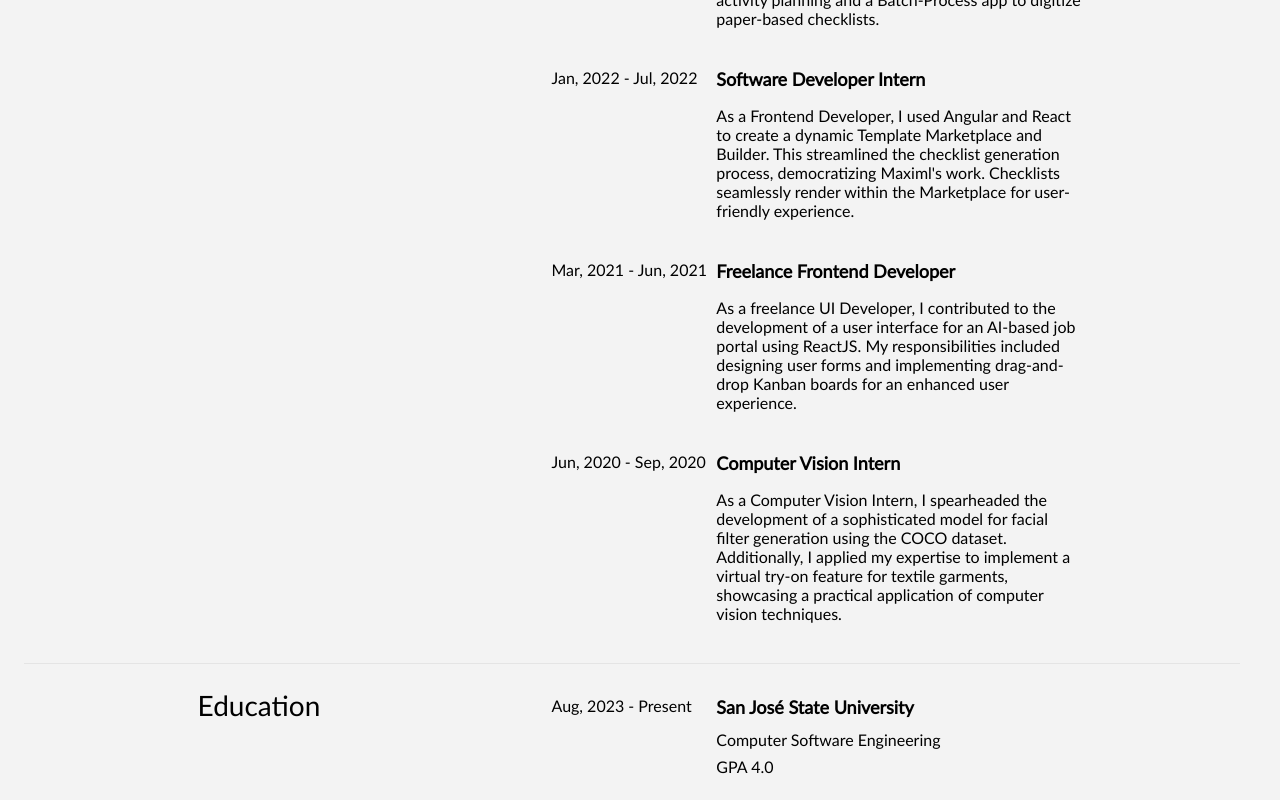
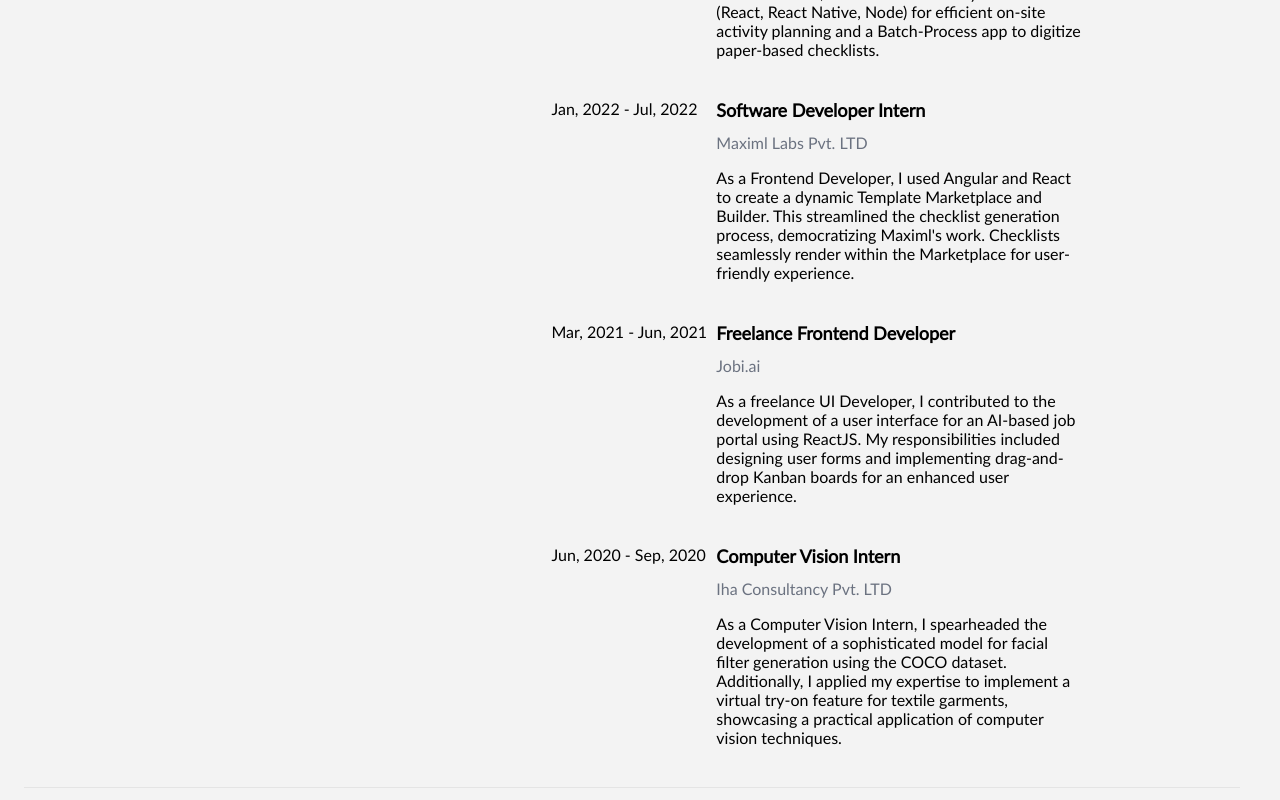
Before and after one commit to Sivasaikrishna19/My-Portfolio, a Next.js app in the folder client/: page /Resume in a window 1280 px wide. Shown: the part 440-1240 px from the top of the page. Built offline with nearby package versions, Linux system fonts and the light colour scheme.

Commit message:
company names added

```diff
--- a/client/src/app/Resume/page.tsx
+++ b/client/src/app/Resume/page.tsx
@@ -75,7 +75,8 @@ const Page = () => {
                   <div className="font-semibold text-[18px] mb-3">
                     {item?.role}
                   </div>
-                  <div className="w-[30%] font-light mr-2 max-md:w-full sm:hidden">
+                  <div className="text-gray-500">{item?.company}</div>
+                  <div className="w-[30%] font-light mr-2 max-md:w-full sm:hidden my-2 text-gray-500">
                     {dayjs(item?.start_date).format("MMM, YYYY") +
                       " - " +
                       dayjs(item?.end_date).format("MMM, YYYY")}
--- a/client/src/data/resume.ts
+++ b/client/src/data/resume.ts
@@ -2,24 +2,28 @@ export const resume = {
   work_experience: [
     {
       role: "Software Developer",
+      company:"Maximl Labs Pvt. LTD",
       desc: "Full-stack developer for a Permit-to-Work web app, enhancing industrial safety with React, TypeScript, and NestJS, achieving a 77% reduction in on-site accidents. Also, crafted a Site Activity Planner (React, React Native, Node) for efficient on-site activity planning and a Batch-Process app to digitize paper-based checklists.",
       start_date: "07-04-2022",
       end_date: "07-28-2023",
     },
     {
       role: "Software Developer Intern",
+      company:"Maximl Labs Pvt. LTD",
       desc: "As a Frontend Developer, I used Angular and React to create a dynamic Template Marketplace and Builder. This streamlined the checklist generation process, democratizing Maximl's work. Checklists seamlessly render within the Marketplace for user-friendly experience.",
       start_date: "01-04-2022",
       end_date: "07-03-2022",
     },
     {
       role: "Freelance Frontend Developer",
+      company:"Jobi.ai",
       desc: "As a freelance UI Developer, I contributed to the development of a user interface for an AI-based job portal using ReactJS. My responsibilities included designing user forms and implementing drag-and-drop Kanban boards for an enhanced user experience.",
       start_date: "03-04-2021",
       end_date: "06-01-2021",
     },
     {
       role: "Computer Vision Intern",
+      company:"Iha Consultancy Pvt. LTD",
       desc: "As a Computer Vision Intern, I spearheaded the development of a sophisticated model for facial filter generation using the COCO dataset. Additionally, I applied my expertise to implement a virtual try-on feature for textile garments, showcasing a practical application of computer vision techniques.",
       start_date: "06-01-2020",
       end_date: "09-05-2020",
```
